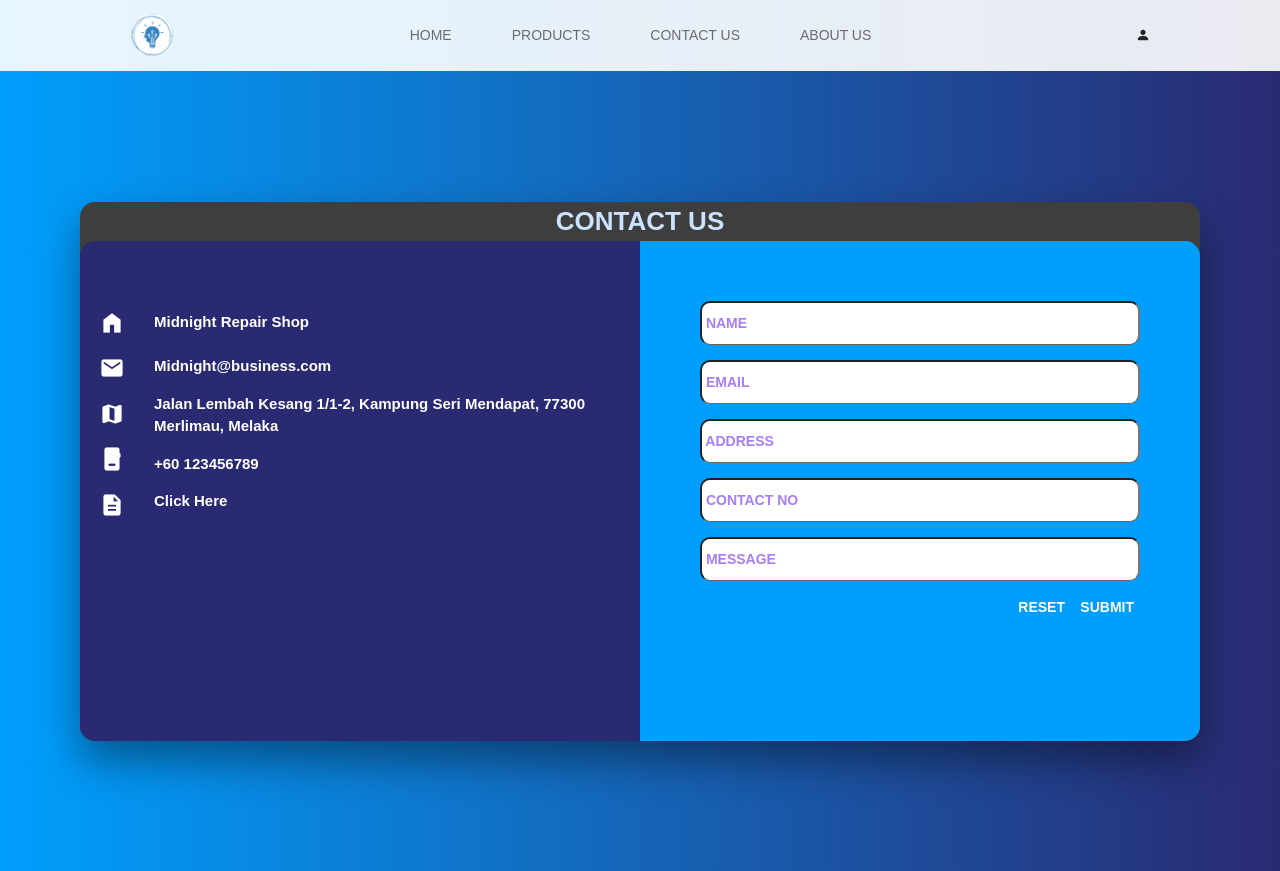
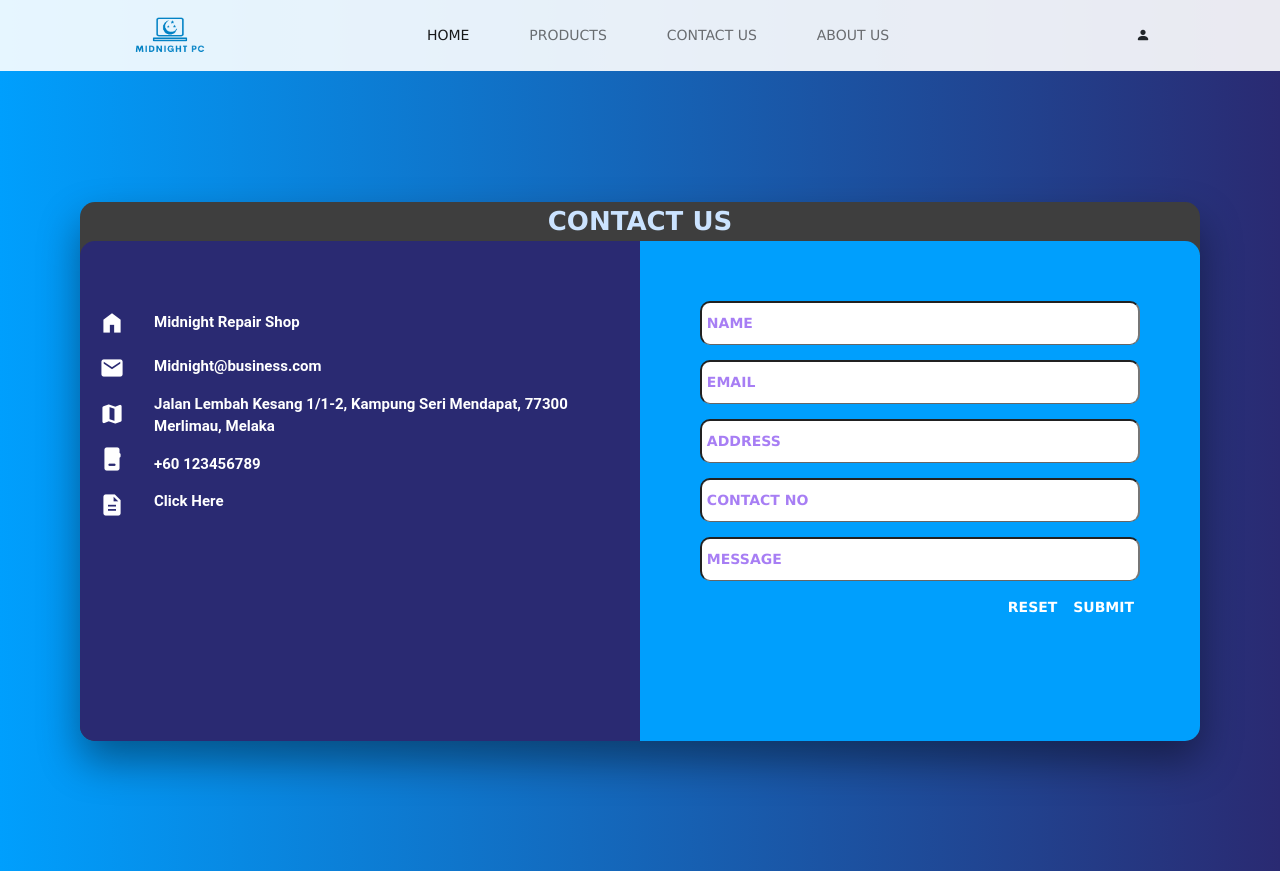
Before and after one commit to mirulnorazmi/ISP465, a plain HTML site: page contact-us.html in a window 1280 px wide. Drawn offline with nearby package versions, Linux system fonts and the light colour scheme; files that its build step writes are made by us from their sources.

Commit message:
contact us bug clash with style.css

```diff
--- a/contact-us.html
+++ b/contact-us.html
@@ -25,15 +25,15 @@
       rel="stylesheet"
       href="https://cdnjs.cloudflare.com/ajax/libs/font-awesome/4.7.0/css/font-awesome.min.css"
     />
-    <link rel="stylesheet" href="style.css" />
-    <link rel="stylesheet" href="contact-us.css" />
+    <link rel="stylesheet" href="./css/style.css" />
+    <link rel="stylesheet" href="./css/contact-us.css" />
   </head>
   <body>
     <header class="header sticky-top">
       <nav class="navbar navbar-expand-lg">
         <div class="container" style="width: 100%">
           <a href="index.html"
-            ><img src="./img/logo-transparent-01.png" width="45" class="logo"
+            ><img src="./img/logo-text.png" width="80" class="logo"
           /></a>
           <button
             class="navbar-toggler"
@@ -53,27 +53,33 @@
               style="width: 100%"
             >
               <li class="nav-item p-2">
-                <a class="nav-link" aria-current="page" href="#">Home</a>
+                <a
+                  class="nav-link active"
+                  aria-current="page"
+                  href="./index.html"
+                  >Home</a
+                >
               </li>
               <li class="nav-item p-2">
-                <a class="nav-link" href="#">Products</a>
+                <a class="nav-link" href="./products.html">Products</a>
               </li>
               <li class="nav-item p-2">
                 <a class="nav-link" href="./contact-us.html">Contact Us</a>
               </li>
               <li class="nav-item p-2">
-                <a class="nav-link" href="about-us.html">About Us</a>
+                <a class="nav-link" href="./about-us.html">About Us</a>
               </li>
               <li class="nav-item p-2 d-lg-none">
-                <a class="nav-link" href="#">Login</a>
+                <a class="nav-link" href="./login.html">Login</a>
               </li>
             </ul>
-            <a class="nav-link" href="#"> <i class="bi bi-person-fill"></i></a>
+            <a class="nav-link" href="login.html">
+              <i class="bi bi-person-fill"></i
+            ></a>
           </div>
         </div>
       </nav>
-    </header>
-    <div class="container-background">
+    </header>    <div class="container-background">
       <div class="container">
         <div class="container-screen">
           <div class="contactus">
--- a/contact-us.css
+++ b/css/contact-us.css
@@ -1,10 +1,10 @@
 /*Made by MUHAMMAD FARHAT NAZMI BIN MOHD RAZALI 2021829874*/
-*, *:before, *:after {
+/* *, *:before, *:after {
   font-family: Arial, Helvetica, sans-serif;
     box-sizing: border-box;
     -webkit-font-smoothing: antialiased;
     -moz-osx-font-smoothing: grayscale;
-  }
+  } */
   body {
 
     background: linear-gradient(to right, #009FFD 0%, #2A2A72 100%);
@@ -24,13 +24,12 @@
     min-height: 100vh;
 
   }
-  .container { /* Centered the container */
+  .container {
     flex: 0 1 1500px;
     margin: auto;
     padding: 10px;
+  }
 
-
-  }
   .container-screen {
     position: relative;
     background: #3e3e3e;
```
Also changed, not shown: about-us.html (+7 -5 lines).
